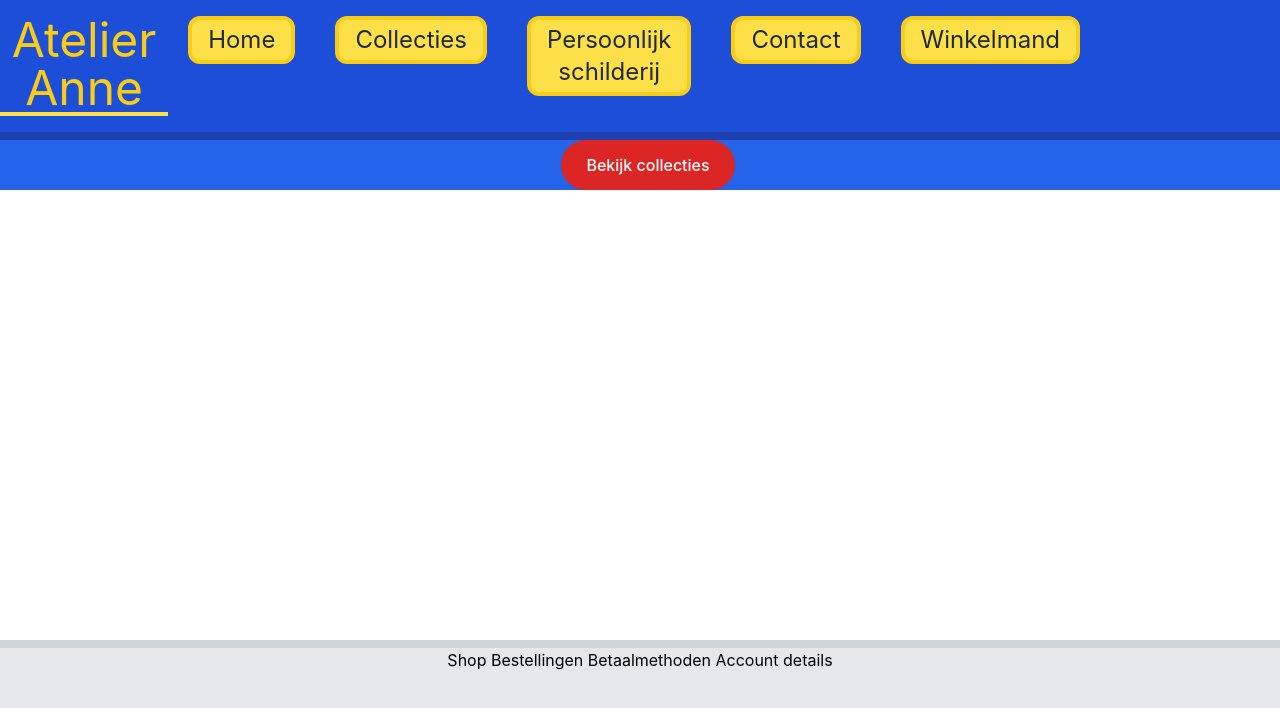
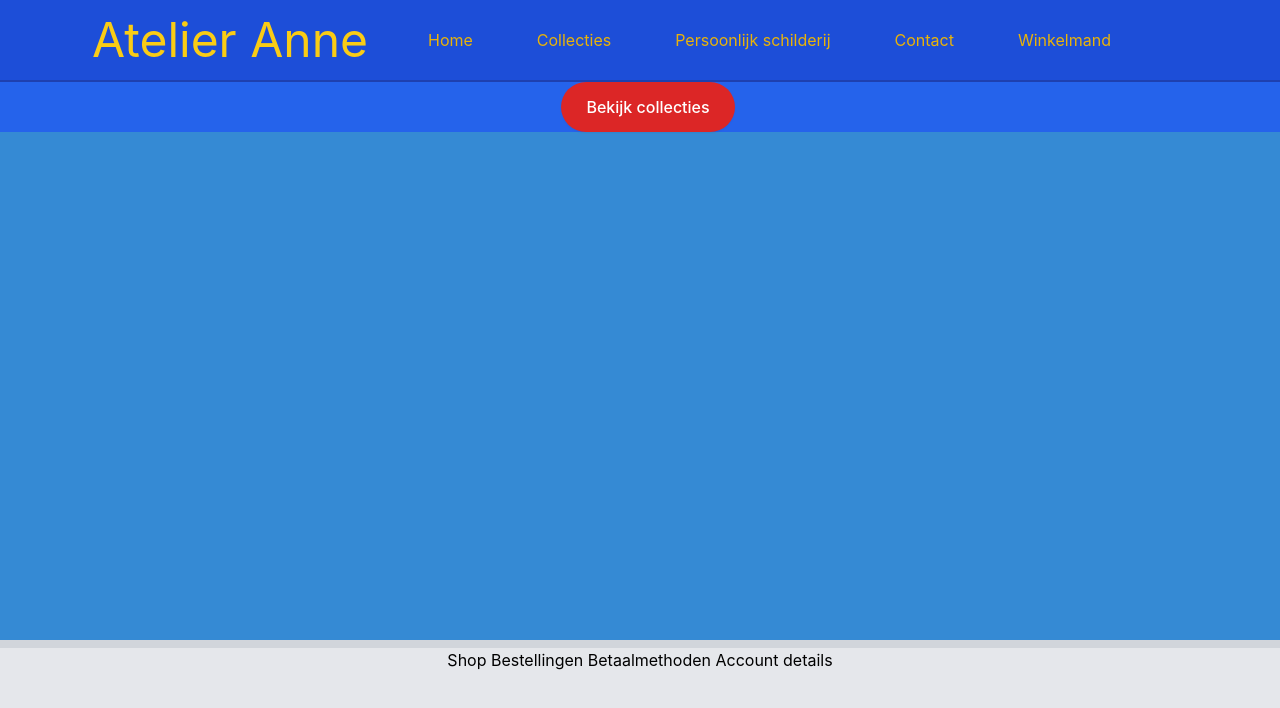
Before and after one commit to gijs-ve/projectBreughel, a React (Create React App) app in the folder client/: page / in a window 1280 px wide. Shown: the top 708 px of the page. Built offline with nearby package versions, Linux system fonts and the light colour scheme.

Commit message:
fix: css

```diff
--- a/client/src/components/Logo.tsx
+++ b/client/src/components/Logo.tsx
@@ -1,7 +1,7 @@
 export const Logo = () => {
     return (
         <>
-            <div className="w-1/4 self-center text-5xl text-yellow-400 border-b-4 border-yellow-300">
+            <div className="w-1/4 self-center text-5xl text-yellow-400">
                 Atelier Anne
             </div>
         </>
--- a/client/src/index.css
+++ b/client/src/index.css
@@ -1,10 +1,14 @@
 body {
     margin: 0;
+    box-sizing: border-box;
+    background-color: rgb(53, 138, 212);
     font-family: -apple-system, BlinkMacSystemFont, 'Segoe UI', 'Roboto',
         'Oxygen', 'Ubuntu', 'Cantarell', 'Fira Sans', 'Droid Sans',
         'Helvetica Neue', sans-serif;
     -webkit-font-smoothing: antialiased;
     -moz-osx-font-smoothing: grayscale;
+    height: 100vh;
+    width: 100vw;
 }
 
 code {
--- a/client/src/navbar/NavButton.tsx
+++ b/client/src/navbar/NavButton.tsx
@@ -1,16 +1,26 @@
+import { useState } from 'react';
+
 export const NavButton = (p: { text: string; hasToken: boolean }) => {
     const { text, hasToken } = p;
     const color = hasToken ? 'red' : 'yellow';
-    console.log(color, text);
+    const [mouseEnter, setMouseEnter] = useState(false);
     return (
         <div
-            className={`text-2xl antialiase border-4 rounded-xl border-yellow-400 max-w-48 px-4 py-1 ${
+            onMouseEnter={() => setMouseEnter(true)}
+            onMouseLeave={() => setMouseEnter(false)}
+            className={`text-1xl h-full	antialiase border-blue-800 px-8 border-top-8 ${
                 hasToken
-                    ? 'bg-red-600 hover:bg-red-400 hover:border-red-400'
-                    : 'bg-yellow-300 hover:bg-yellow-500 hover:border-yellow-400'
+                    ? 'bg-blue-600 hover:bg-red-400 hover:border-blue-400'
+                    : 'bg-blue-700 hover:bg-blue-600 hover:border-yellow-400'
             } text-gray-800 ${hasToken ? '' : ''}`}
         >
-            {text}
+            <div
+                className={`translate-y-1/2 text-yellow-500 ${
+                    mouseEnter ? 'border-b-2 border-yellow-400' : ''
+                }`}
+            >
+                {text}
+            </div>
         </div>
     );
 };
--- a/client/src/navbar/Navbar.tsx
+++ b/client/src/navbar/Navbar.tsx
@@ -9,20 +9,21 @@ import { useAppSelector } from '../utility/hooks';
 
 const Navbar = () => {
     const token = useAppSelector(selectToken);
-    const Links: ReactElement[] = pages.map((i: Page) => {
-        if (i.inNavbar || token) {
-            const isRed = token && !i.inNavbar ? true : false;
+    const Links: ReactElement[] = pages.map((page: Page) => {
+        if (page.inNavbar || token) {
+            const isRed = token && !page.inNavbar ? true : false;
             return (
-                <Link key={i.path} to={i.path}>
-                    <NavButton hasToken={isRed} text={i.navText} />
+                <Link key={page.path} to={page.path}>
+                    <NavButton hasToken={isRed} text={page.navText} />
                 </Link>
             );
         }
-        return <div key={i.path} />;
+        return <div key={page.path} />;
     });
     return (
-        <div className="flex flex-row flex-nowrap justify-center py-4 space-x-5 min-w-24 pr-40 border-b-8 border-b-blue-800">
-            <Logo /> <div className="flex flex-row  space-x-10">{Links}</div>
+        <div className="flex flex-row flex-nowrap min-w-24 pl-20 border-b-2 border-b-blue-800 py-4">
+            <Logo />
+            <div className="pl-4 flex flex-row">{Links}</div>
         </div>
     );
 };
--- a/client/src/pages/Paintings.tsx
+++ b/client/src/pages/Paintings.tsx
@@ -1,5 +1,5 @@
 import { Routes, Route } from 'react-router-dom';
-import { PaintingsList, PaintingDetails } from './paintings';
+import { PaintingsList, PaintingDetails } from './painting';
 
 export const Paintings = () => {
     return (
```
Also changed, not shown: client/src/pages/painting/PaintingDetails.tsx (renamed from client/src/pages/paintings/PaintingDetails.tsx), client/src/pages/painting/PaintingFrame.tsx (renamed from client/src/pages/paintings/PaintingFrame.tsx), client/src/pages/painting/PaintingsList.tsx (renamed from client/src/pages/paintings/PaintingsList.tsx), client/src/pages/painting/index.ts (renamed from client/src/pages/paintings/index.ts), 1 other file (tests, documents, lock files or other folders).
